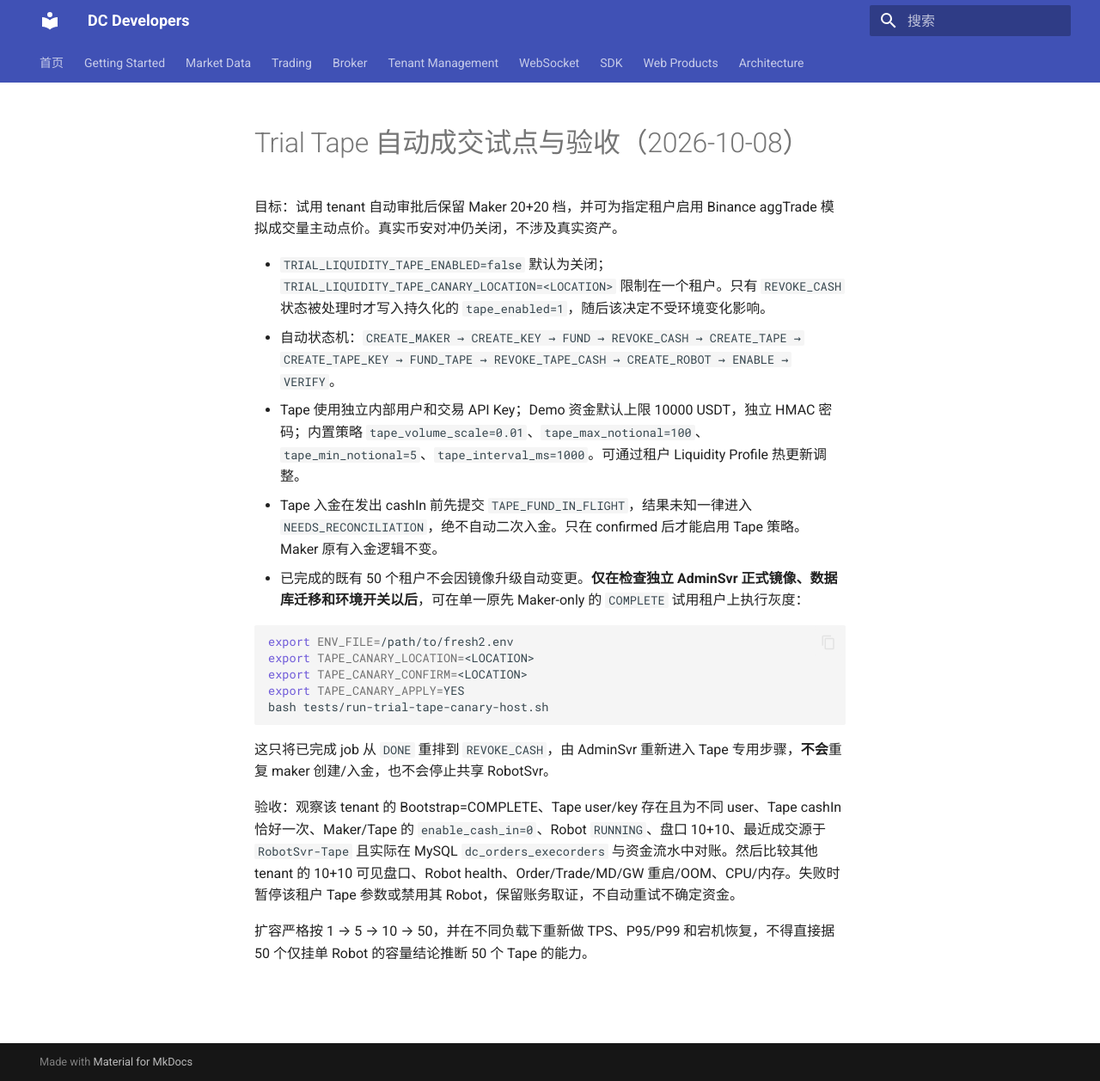
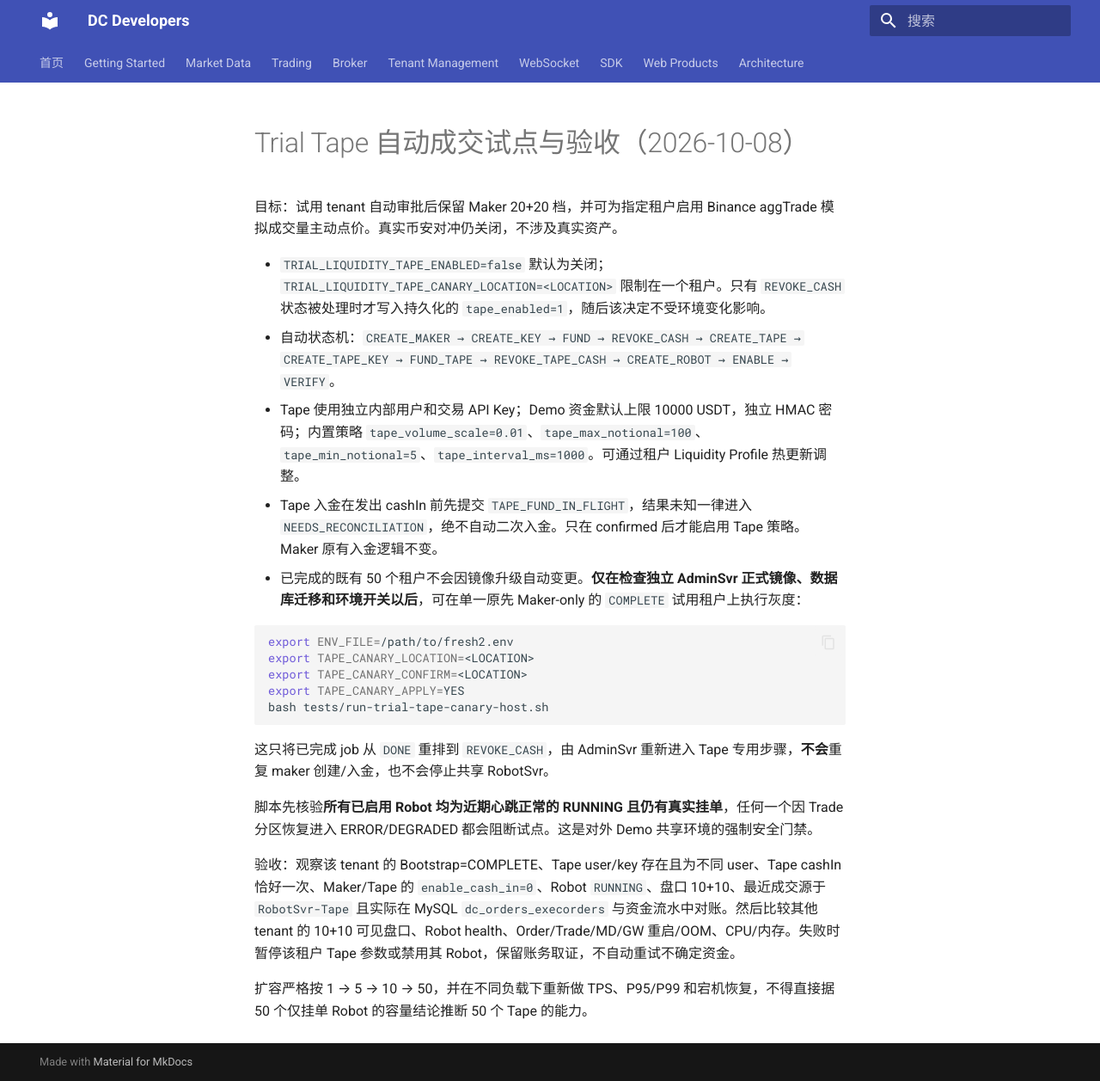
Before and after one commit to bliplink/dc-quant-deploy, an MkDocs documentation site: the page built from docs/TRIAL_TAPE_BOOTSTRAP_20261008.zh-CN.md, in a window 1280 px wide and 1257 px high. Shown: the whole window at 86% size. Built offline with MkDocs 1.6.1 and Material for MkDocs 9.7.7, drawn with Linux system fonts in a browser that asks for light colours.

Commit message:
test(deploy): gate trial tape canary on all-robot readiness

```diff
--- a/docs/TRIAL_TAPE_BOOTSTRAP_20261008.zh-CN.md
+++ b/docs/TRIAL_TAPE_BOOTSTRAP_20261008.zh-CN.md
@@ -18,6 +18,8 @@ bash tests/run-trial-tape-canary-host.sh
 
 这只将已完成 job 从 `DONE` 重排到 `REVOKE_CASH`，由 AdminSvr 重新进入 Tape 专用步骤，**不会**重复 maker 创建/入金，也不会停止共享 RobotSvr。
 
+脚本先核验**所有已启用 Robot 均为近期心跳正常的 RUNNING 且仍有真实挂单**，任何一个因 Trade 分区恢复进入 ERROR/DEGRADED 都会阻断试点。这是对外 Demo 共享环境的强制安全门禁。
+
 验收：观察该 tenant 的 Bootstrap=COMPLETE、Tape user/key 存在且为不同 user、Tape cashIn 恰好一次、Maker/Tape 的 `enable_cash_in=0`、Robot `RUNNING`、盘口 10+10、最近成交源于 `RobotSvr-Tape` 且实际在 MySQL `dc_orders_execorders` 与资金流水中对账。然后比较其他 tenant 的 10+10 可见盘口、Robot health、Order/Trade/MD/GW 重启/OOM、CPU/内存。失败时暂停该租户 Tape 参数或禁用其 Robot，保留账务取证，不自动重试不确定资金。
 
 扩容严格按 1 → 5 → 10 → 50，并在不同负载下重新做 TPS、P95/P99 和宕机恢复，不得直接据 50 个仅挂单 Robot 的容量结论推断 50 个 Tape 的能力。
```
Also changed, not shown: 1 other file.
